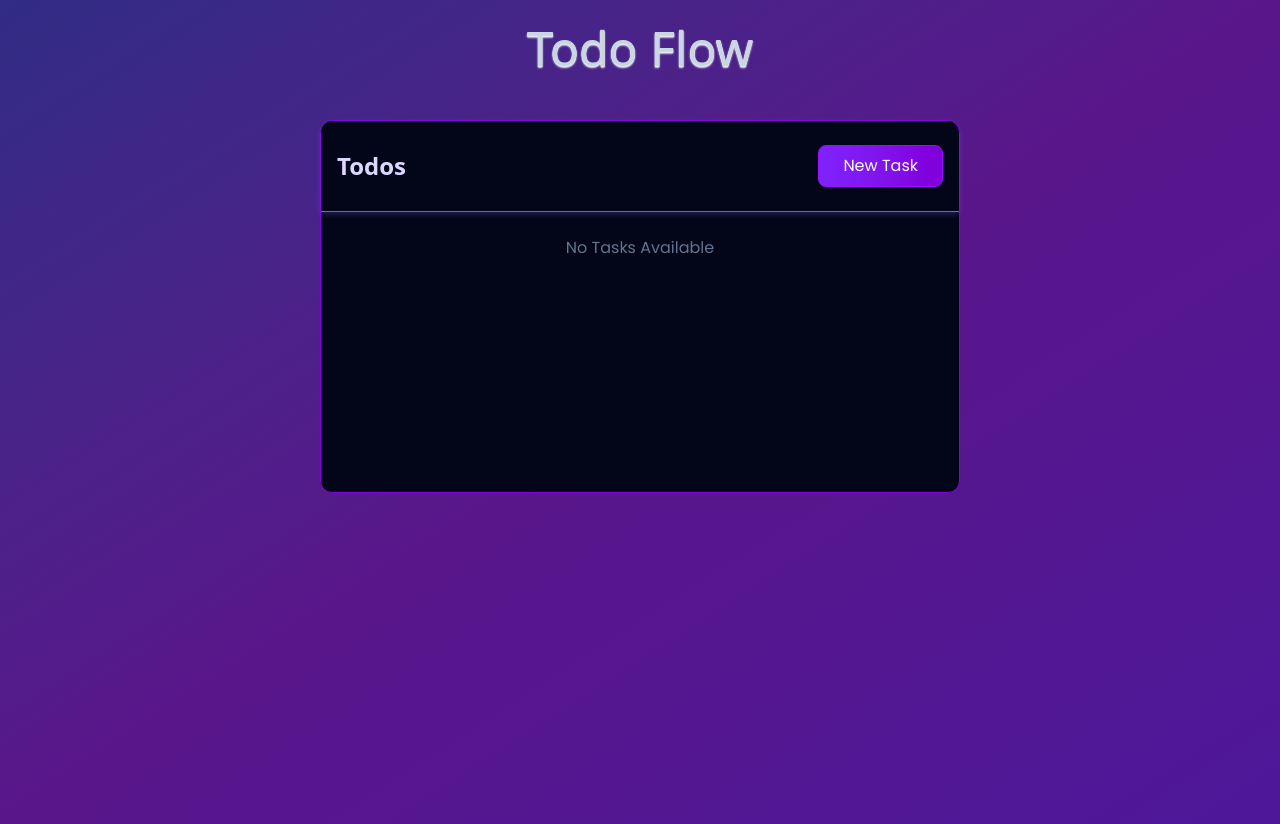
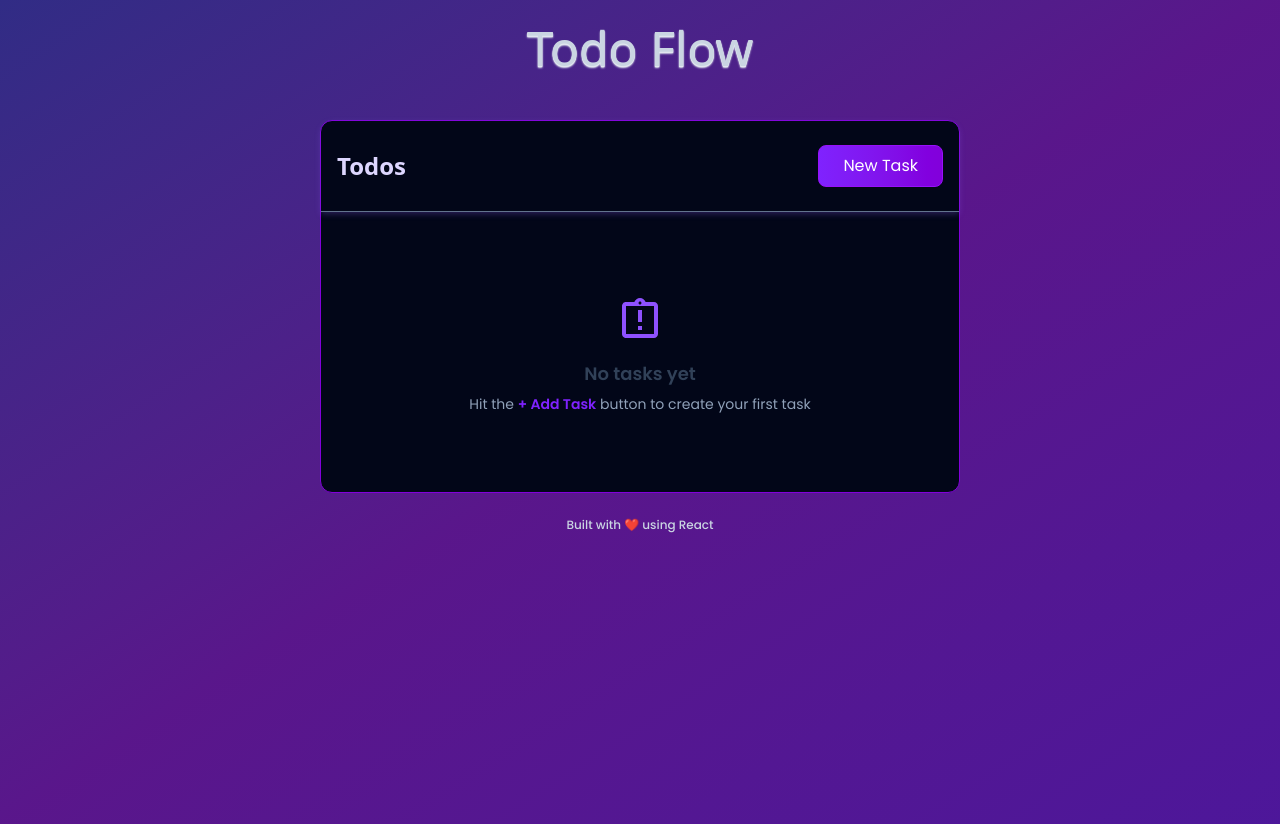
Before and after one commit to SalaitSudhakar/react-todo, a React (Vite) app: page / in a window 1280 px wide. Built offline with nearby package versions, Linux system fonts and the light colour scheme; a web font is replaced by a local one.

Commit message:
Update Empty Tasks UI

```diff
--- a/src/App.jsx
+++ b/src/App.jsx
@@ -2,8 +2,9 @@ import React, { useEffect, useReducer, useState } from "react";
 import AddTaskModal from "./Components/AddTaskModal";
 import useLocalStorage from "./hooks/useLocalStorage";
 import todoReducer from "./reducer/todoReducer";
-import { LuPen, LuTrash } from "react-icons/lu";
+import { LuCircleDashed, LuPen, LuTrash } from "react-icons/lu";
 import { removeTodo, toggleTodo } from "./reducer/todoActions";
+import { MdOutlineAssignmentLate } from "react-icons/md";
 
 const App = () => {
   const [openModal, setOpenModal] = useState(false);
@@ -120,13 +121,31 @@ const App = () => {
                 </div>
               ))
             ) : (
-              <div className="text-slate-500 text-center min-h-52">
-                No Tasks Available
+              <div className=" min-h-52 text-center translate-y-15 text-slate-700 space-y-4">
+                <div className="flex flex-col items-center justify-center">
+                  <MdOutlineAssignmentLate className="size-12 text-violet-500" />
+                </div>
+
+                <p className="text-lg font-semibold  mb-1.5">
+                  No tasks yet
+                </p>
+                <p className="text-sm text-slate-400">
+                  Hit the{" "}
+                  <span className="text-violet-600 font-semibold">
+                    + Add Task
+                  </span>{" "}
+                  button to create your first task
+                </p>
               </div>
             )}
           </div>
         </div>
       </div>
+
+      {/* Footer */}
+      <p className="text-center text-xs text-slate-300 mt-6 font-medium">
+        Built with ❤️ using React
+      </p>
 
       {/* Modal */}
       {openModal && (
```
